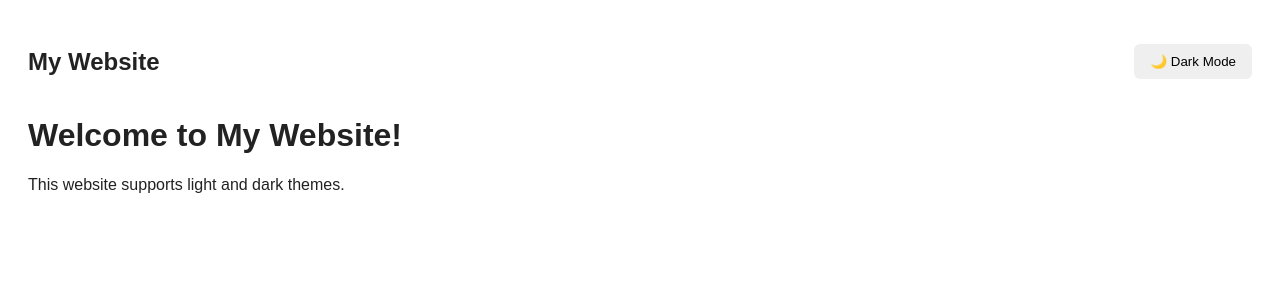
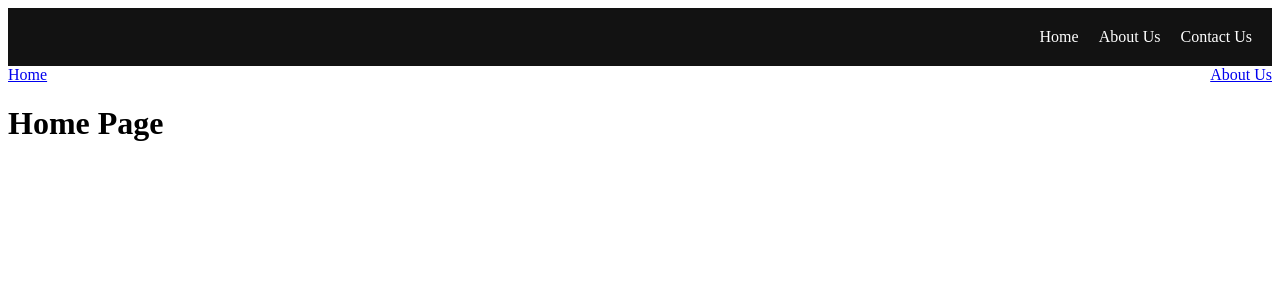
Before and after one commit to Shivamvish26/react-19-learning, a React (Vite) app: page / in a window 1280 px wide. Shown: the top 300 px of the page. Built offline with nearby package versions, Linux system fonts and the light colour scheme.

Commit message:
react learning

```diff
--- a/package.json
+++ b/package.json
@@ -11,7 +11,8 @@
   },
   "dependencies": {
     "react": "^19.2.8",
-    "react-dom": "^19.2.8"
+    "react-dom": "^19.2.8",
+    "react-router": "^7.18.4"
   },
   "devDependencies": {
     "@eslint/js": "^10.0.1",
--- a/src/App.jsx
+++ b/src/App.jsx
@@ -36,6 +36,14 @@ import UseAction from "./interview/UseAction";
 import Useidhook from "./interview/UseIdhooks";
 import Navbar from "./interview/Contextfile/Navbar";
 import { ThemeContext } from "./interview/Contextfile/ThemecontextProvider";
+import UseCounter from "./interview/CustomeHook/USeCounter";
+import Counter from "./interview/CustomeHook/Counter";
+import { Route, Routes } from "react-router";
+import Home from "./interview/RouterPage/Home";
+import About from "./interview/RouterPage/About";
+import Contact from "./interview/RouterPage/Contactus";
+import Navbars from "./interview/RouterPage/Navbar";
+import PagenotFound from "./interview/RouterPage/PagenotFound";
 
 function App() {
   {
@@ -119,14 +127,26 @@ function App() {
       {/* <Useidhook/> */}
 
       {/* Context Api */}
-      <div className={`app ${theme}`}>
+      {/* <div className={`app ${theme}`}>
         <Navbar />
 
         <main>
           <h1>Welcome to My Website!</h1>
           <p>This website supports light and dark themes.</p>
         </main>
-      </div>
+      </div> */}
+
+      {/* Custome hook */}
+      {/* <Counter/> */}
+
+      {/* React router */}
+      <Navbars/>
+      <Routes>
+        <Route path="/" element={<Home />} />
+        <Route path="/about" element={<About />} />
+        <Route path="/contact-us" element={<Contact />} />
+        <Route path="*" element={<PagenotFound />} />
+      </Routes>
 
       {/* CSS */}
       {/* <Internal/> */}
--- a/src/index.css
+++ b/src/index.css
@@ -2,7 +2,9 @@
   min-height: 100vh;
   padding: 20px;
   font-family: Arial, sans-serif;
-  transition: background-color 0.3s, color 0.3s;
+  transition:
+    background-color 0.3s,
+    color 0.3s;
 }
 
 .app.light {
@@ -27,3 +29,20 @@ button {
   border-radius: 6px;
   cursor: pointer;
 }
+
+.navbar {
+  padding: 10px;
+  display: flex;
+  justify-content: end;
+  align-items: center;
+  background-color: #121212;
+}
+.navbar .navbar-links {
+  margin: 10px;
+  text-decoration: none;
+  color: white;
+}
+
+a.active {
+  color: red;
+}
--- /dev/null
+++ b/src/interview/CustomeHook/Counter.jsx
@@ -0,0 +1,14 @@
+import UseCounter from "./USeCounter";
+
+export default function Counter() {
+  const { count, increase, decrease } = UseCounter();
+
+  return (
+    <div>
+      <h2>Count: {count}</h2>
+
+      <button onClick={increase}>Increase</button>
+      <button onClick={decrease}>Decrease</button>
+    </div>
+  );
+}
--- /dev/null
+++ b/src/interview/CustomeHook/USeCounter.jsx
@@ -0,0 +1,21 @@
+import { useEffect, useState } from "react";
+
+export default function UseCounter() {
+  const [count, setCount] = useState(0);
+
+  useEffect(() => {
+    console.log("Update count.....", count);
+  }, [count]);
+
+  const increase = () => {
+    setCount(count + 1);
+    // console.log(count);
+  };
+
+  const decrease = () => {
+    setCount(count - 1);
+    // console.log(count);
+  };
+
+  return { count, increase, decrease };
+}
--- /dev/null
+++ b/src/interview/RouterPage/About.jsx
@@ -0,0 +1,10 @@
+import React from "react";
+
+export default function About(){
+    return(
+        <div>
+            <h1>About Page</h1>
+        </div>
+
+    )
+}
--- /dev/null
+++ b/src/interview/RouterPage/Contactus.jsx
@@ -0,0 +1,10 @@
+import React from "react";
+
+export default function Contact(){
+    return(
+        <div>
+            <h1>Contact Us Page</h1>
+        </div>
+
+    )
+}
--- /dev/null
+++ b/src/interview/RouterPage/Home.jsx
@@ -0,0 +1,10 @@
+import React from "react";
+
+export default function Home(){
+    return(
+        <div>
+            <h1>Home Page</h1>
+        </div>
+
+    )
+}
--- /dev/null
+++ b/src/interview/RouterPage/Navbar.jsx
@@ -0,0 +1,38 @@
+import React from "react";
+import { Link, NavLink } from "react-router";
+
+export default function Navbars() {
+  return (
+    <>
+      <nav className="navbar">
+        <Link className="navbar-links" to="/">
+          Home
+        </Link>
+        <Link className="navbar-links" to="/about">
+          About Us
+        </Link>
+        <Link className="navbar-links" to="/contact-us">
+          Contact Us
+        </Link>
+      </nav>
+
+      {/* naavbar navlinks */}
+      <nav>
+        <NavLink
+          to="/"
+          className={({ isActive }) => (isActive ? "red" : "black")}
+          end
+        >
+          Home
+        </NavLink>
+        <NavLink
+          to="/about"
+          className={({ isActive }) => (isActive ? "red" : "black")}
+          end
+        >
+          About Us
+        </NavLink>
+      </nav>
+    </>
+  );
+}
--- /dev/null
+++ b/src/interview/RouterPage/PagenotFound.jsx
@@ -0,0 +1,5 @@
+import React from "react";
+
+export default function PagenotFound() {
+  return <>404 page not found</>;
+}
--- a/src/main.jsx
+++ b/src/main.jsx
@@ -1,13 +1,13 @@
-import { StrictMode } from "react";
 import { createRoot } from "react-dom/client";
 import "./index.css";
 import App from "./App.jsx";
 import ThemeProvider from "./interview/Contextfile/Themeprovider.jsx";
+import { BrowserRouter } from "react-router";
 
 createRoot(document.getElementById("root")).render(
-  <StrictMode>
+  <BrowserRouter>
     <ThemeProvider>
       <App />
     </ThemeProvider>
-  </StrictMode>,
+  </BrowserRouter>,
 );
```
Also changed, not shown: 1 other file (tests, documents, lock files or other folders).
